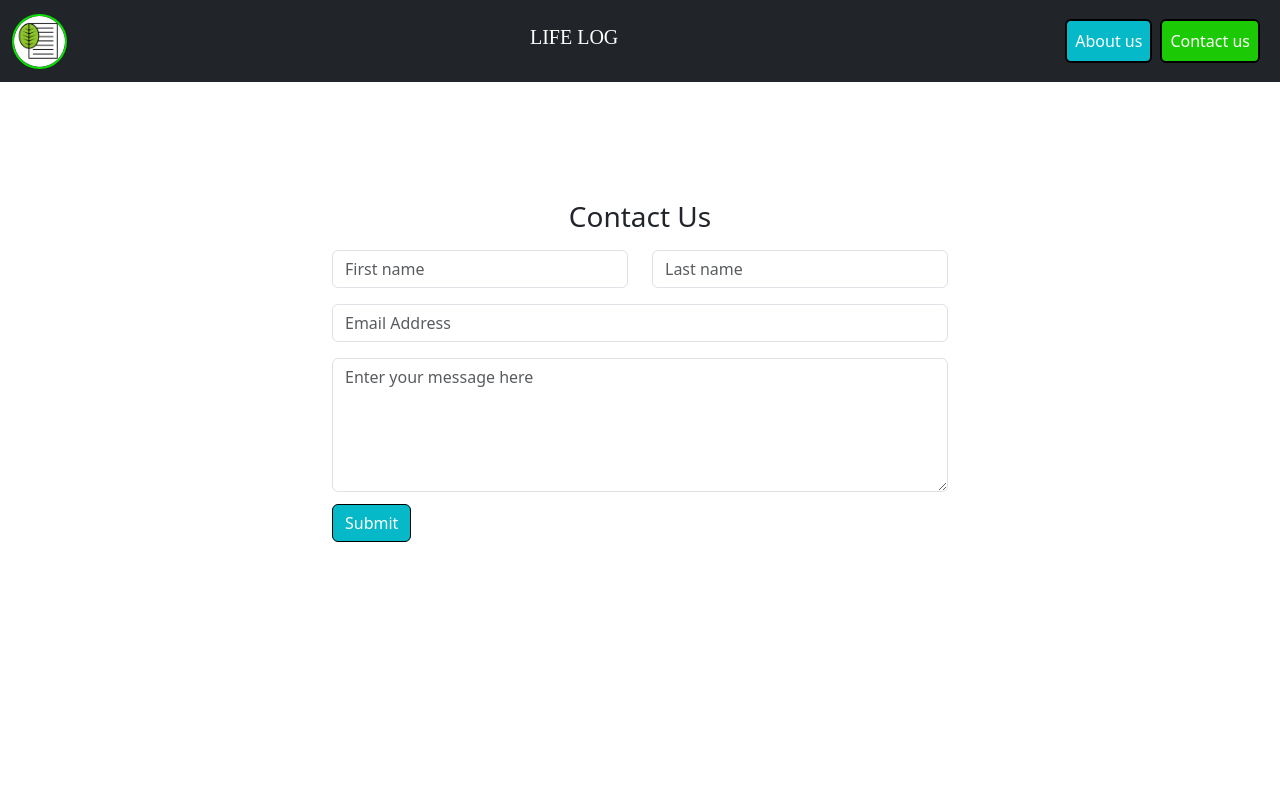
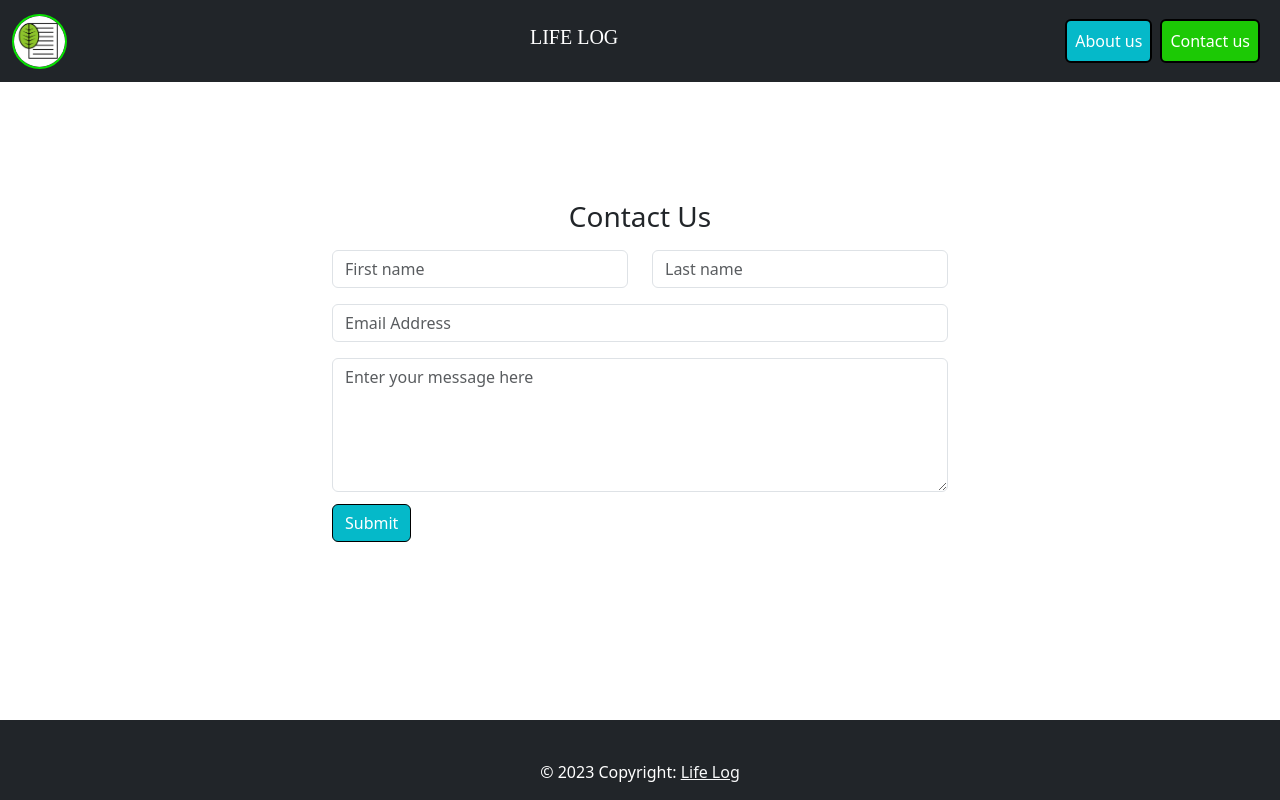
Before and after one commit to AbdinasirM/life-log-Website, an Angular app in the folder life-log/: page /contact-us in a window 1280 px wide. Built offline with nearby package versions, Linux system fonts and the light colour scheme.

Commit message:
added footer to contact and about

```diff
--- a/life-log/src/app/contact-us/contact-us.component.html
+++ b/life-log/src/app/contact-us/contact-us.component.html
@@ -1,5 +1,6 @@
 <app-nav-bar></app-nav-bar>
-<div class="container">
+<app-footer></app-footer>
+<div class="container-fluid">
 	<div class="row justify-content-center">
 		<div class="col-md-6">
 			<h3 class="text-center">Contact Us</h3>
@@ -17,10 +18,13 @@
 							class="form-control"
 							placeholder="Last name" />
 					</div>
-
 				</div>
 				<div class="mt-3">
-                    <input for="email" type="email" class="form-control" placeholder="Email Address">
+					<input
+						for="email"
+						type="email"
+						class="form-control"
+						placeholder="Email Address" />
 				</div>
 				<div class="form-group mt-3">
 					<textarea
@@ -30,10 +34,7 @@
 						rows="5"></textarea>
 				</div>
 			</form>
-            <button
-							type="submit"
-							id="submitBtn"
-							class="btn btn-primary col">
+			<button type="submit" id="submitBtn" class="btn btn-primary col">
 				Submit
 			</button>
 		</div>
--- a/life-log/src/app/contact-us/contact-us.component.scss
+++ b/life-log/src/app/contact-us/contact-us.component.scss
@@ -1,16 +1,21 @@
-.col-md-6 {
+.col-md-6{
     position: absolute;
     top: 25%;
     transform: transformY(25);
 }
-#submitBtn {
+#submitBtn{
     margin-top: 2%;
     background-color: rgb(5, 185, 201);
-	border: 1px solid black;
+    border: 1px solid black
 }
-#submitBtn:hover {
-	transition: 0.3s;
+#submitBtn:hover{
+    transition: .3s;
     background-color: rgb(2, 139, 151);
     opacity: 0.8;
     color: white;
 }
+app-footer{
+    position: absolute;
+    bottom: 0;
+    width: 100%;
+}
--- a/life-log/src/app/landing-page/footer/footer.component.html
+++ b/life-log/src/app/landing-page/footer/footer.component.html
@@ -1,4 +1,4 @@
-<footer class="bg-dark text-center text-lg-start">
+<footer class="bg-dark text-center text-lg-start mt-5">
   <!-- Grid container -->
 <br>
   <!-- Copyright -->
```
Lines whose indentation alone changed are shown as unchanged.
